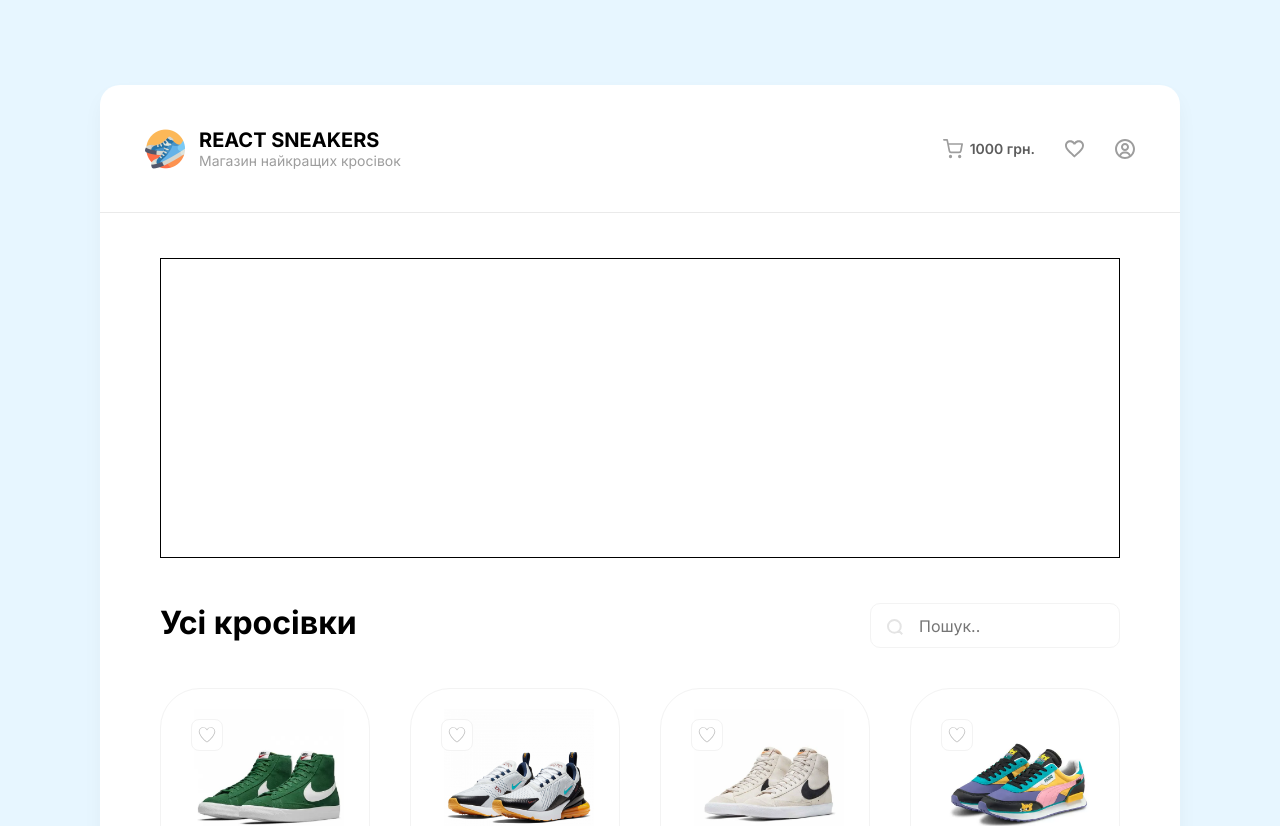
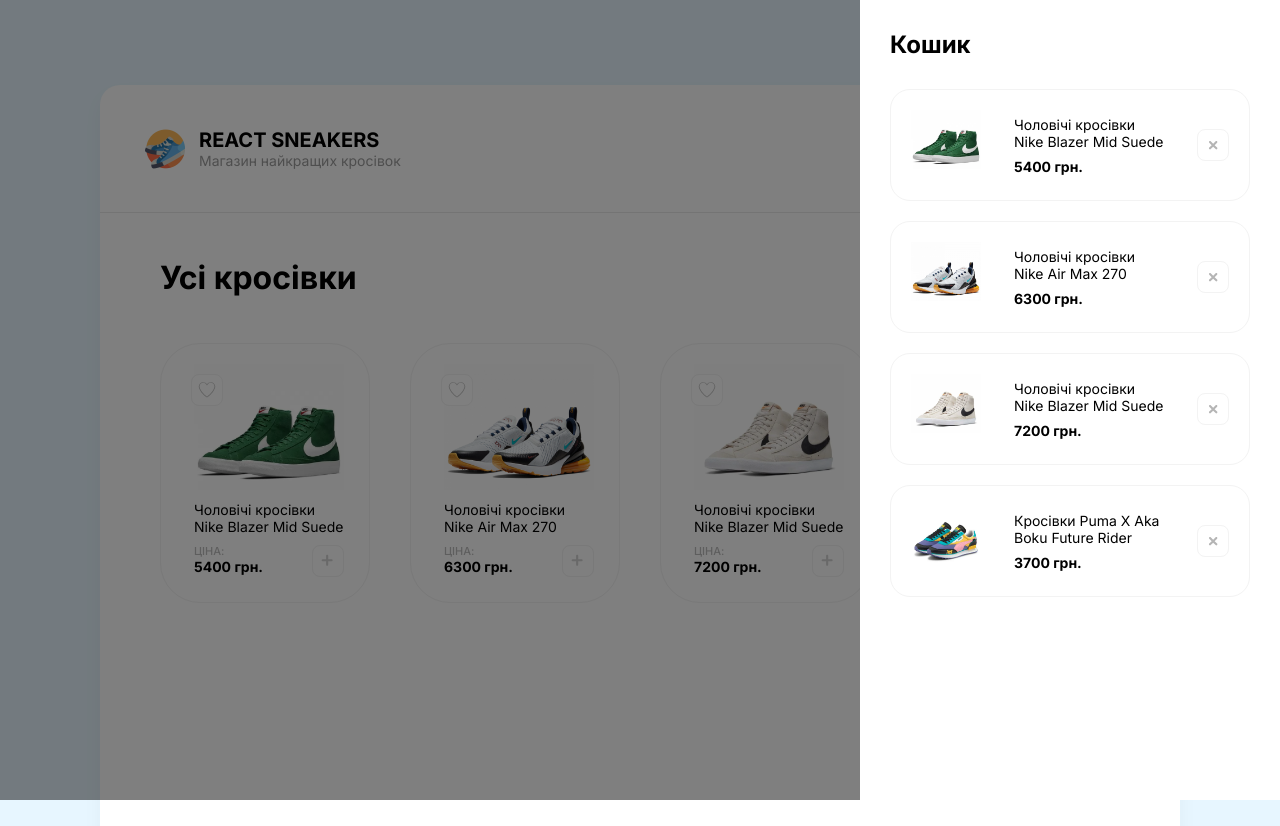
Before and after one commit to MMMorpheus/Sneakera_store, a React (Vite) app: page / in a window 1280 px wide. Shown: the top 826 px of the page. Built offline with nearby package versions, Linux system fonts and the light colour scheme.

Commit message:
ShopCartItam UI

```diff
--- a/src/App.jsx
+++ b/src/App.jsx
@@ -1,5 +1,5 @@
 import React from 'react';
-import { Header, Slider, ProductCard, ProductsList } from '@/Components';
+import { Header, Slider, ProductsList, ShopCart } from '@/Components';
 import styled from 'styled-components';
 
 
@@ -8,8 +8,9 @@
   return (
     <StyledWrapper>
       <Header />
-      <Slider />
+      {/* <Slider /> */}
       <ProductsList />
+      <ShopCart />
     </StyledWrapper>
   );
 }
--- a/src/Components/ProductCard/style.js
+++ b/src/Components/ProductCard/style.js
@@ -15,6 +15,12 @@
   ${justifyBetween};
   flex-direction: column;
   position: relative;
+  transition: scale .5s ease, box-shadow .5s ease;
+  cursor: pointer;
+  &:hover {
+    scale: 1.1;
+    box-shadow: 0px 14px 30px rgba(0, 0, 0, 0.05);
+  }
   & > button {
     ${cardActionBtn};
     position: absolute;
@@ -24,13 +30,13 @@
       width: 18px;
       height: 18px;
       color: #bdbdbd;
-      transition: all 0.5s ease
+      transition: all 0.5s ease;
     }
   }
   & > button:hover > svg {
     color: red;
     scale: 1.1;
-    }
+  }
 
   & > div:first-child {
     height: 112px;
@@ -62,7 +68,7 @@
     width: 14px;
     height: 14px;
     color: #d3d3d3;
-    transition: all 0.5s ease;
+    transition: color 0.5s ease, scale 0.5s ease;
   }
   & > div:last-child > button:hover > svg {
     color: black;
--- a/src/Components/ProductsList/index.jsx
+++ b/src/Components/ProductsList/index.jsx
@@ -1,11 +1,12 @@
 import React from "react";
 import { ProductCard } from "@/Components";
+
 import styled from "styled-components";
 import { blockWidth, justifyBetween } from "@/styles";
 
 import { items } from "@/items";
 
-const ProductsList = ({ children }) => {
+const ProductsList = () => {
   return (
     <List>
       <div>
@@ -36,7 +37,6 @@
 const List = styled.section`
   ${blockWidth}
   height: 600px;
-  /* border: 1px solid black; */
   & > div {
     ${justifyBetween}
     margin-bottom: 40px;
--- /dev/null
+++ b/src/Components/ShopCart/index.jsx
@@ -0,0 +1,17 @@
+import React from "react";
+import * as C from "./style"
+
+import {ShopCartList} from "@/Components"
+
+const ShopCart = ({ products }) => {
+  return (
+    <C.Overlay>
+      <C.Cart>
+        <h2>Кошик</h2>
+        <ShopCartList />
+      </C.Cart>
+    </C.Overlay>
+  );
+};
+
+export default ShopCart;
--- /dev/null
+++ b/src/Components/ShopCart/style.js
@@ -0,0 +1,29 @@
+import styled from 'styled-components';
+
+export const Overlay = styled.section`
+  width: 100%;
+  height: 100%;
+  background-color: rgba(0, 0, 0, 0.5);
+  position: absolute;
+  top: 0;
+  left: 0;
+  z-index: 1;
+`;
+
+export const Cart = styled.aside`
+  width: 420px;
+  height: 100%;
+  background-color: #fff;
+  padding: 30px;
+  position: absolute;
+  top: 0;
+  right: 0;
+  z-index: 2;
+
+  & > h2 {
+    font-size: 24px;
+    font-weight: 700;
+    line-height: 29px;
+    margin-bottom: 30px;
+  }
+`;
--- /dev/null
+++ b/src/Components/ShopCartItem/index.jsx
@@ -0,0 +1,31 @@
+import React from "react";
+import { CartItem } from "./style";
+
+const ShopCartItem = ({item: {img, model, price}}) => {
+  return (
+    <CartItem>
+      <div>
+        <img src={img} alt={model} />
+      </div>
+      <div>
+        <p>{model}</p>
+        <p>{price} грн.</p>
+      </div>
+      <button>
+        <svg
+          width="10"
+          height="10"
+          viewBox="0 0 10 10"
+          fill="currentColor"
+          xmlns="http://www.w3.org/2000/svg"
+        >
+          <path
+            d="M9.0799 7.61553L6.6311 5.16673L9.07982 2.71801C10.0241 1.77376 8.55964 0.309342 7.6154 1.25359L5.16668 3.70231L2.71787 1.2535C1.77384 0.309466 0.309467 1.77384 1.2535 2.71787L3.70231 5.16668L1.25359 7.61539C0.309343 8.55964 1.77376 10.0241 2.71801 9.07982L5.16673 6.6311L7.61553 9.0799C8.55969 10.0241 10.0241 8.55969 9.0799 7.61553Z"
+          />
+        </svg>
+      </button>
+    </CartItem>
+  );
+};
+
+export default ShopCartItem;
--- /dev/null
+++ b/src/Components/ShopCartItem/style.js
@@ -0,0 +1,35 @@
+import styled from 'styled-components';
+import { alignCenter, cardActionBtn, modelNamingTypograhy, priceTypography } from '@/styles';
+
+export const CartItem = styled.li`
+${alignCenter};
+justify-content: space-between;
+padding: 20px;
+border-radius: 20px;
+border: 1px solid #f3f3f3;
+& > div:first-child {
+    width: 70px;
+    height: 70px;
+}
+& > div:first-child + div {
+    width: 150px;
+}
+& > div:first-child + div > p:first-child{
+    ${modelNamingTypograhy};
+    margin-bottom: 8px;
+}
+& > div:first-child + div > p:last-child{
+    ${priceTypography};
+}
+& > button {
+    ${cardActionBtn};
+}
+& > button > svg {
+    color: #B5B5B5;
+    transition: color 0.5s ease, scale 0.5s ease;
+}
+& > button:hover > svg {
+    color: black;
+    scale: 1.1;
+}
+`
--- /dev/null
+++ b/src/Components/ShopCartList/index.jsx
@@ -0,0 +1,24 @@
+import React from "react";
+import { ShopCartItem } from "@/Components";
+
+import styled from 'styled-components';
+
+import { items } from "@/items";
+
+const ShopCartList = ({}) => {
+  return (
+    <ShopList>
+      {items.map((product) => {
+        return <ShopCartItem key={product.id} item={product} />;
+      })}
+    </ShopList>
+  );
+};
+
+
+const ShopList  = styled.ul`
+  display: flex;
+  flex-direction: column;
+  gap: 20px;
+`
+export default ShopCartList;
--- a/src/Components/index.js
+++ b/src/Components/index.js
@@ -1,4 +1,7 @@
 export { default as Header } from "./Header"
 export { default as Slider } from "./Slider"
+export { default as ShopCart } from "./ShopCart"
 export { default as ProductCard } from "./ProductCard"
 export { default as ProductsList } from "./ProductsList"
+export { default as ShopCartItem } from "./ShopCartItem"
+export { default as ShopCartList } from "./ShopCartList"
--- a/src/main.jsx
+++ b/src/main.jsx
@@ -26,7 +26,7 @@
   }
 
   body {
-    min-height: 100vh;
+    min-height: 100%;
     padding-top: 85px;
     background-color: #e7f6ff;
     scroll-behavior: smooth;
```
